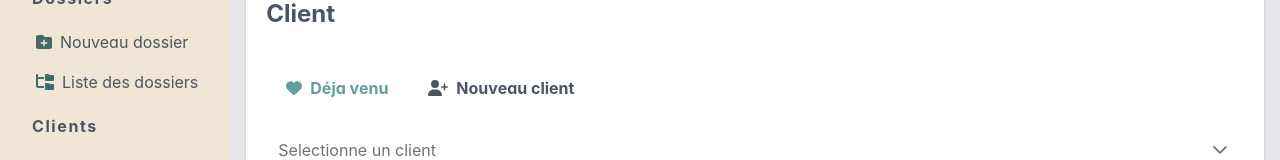
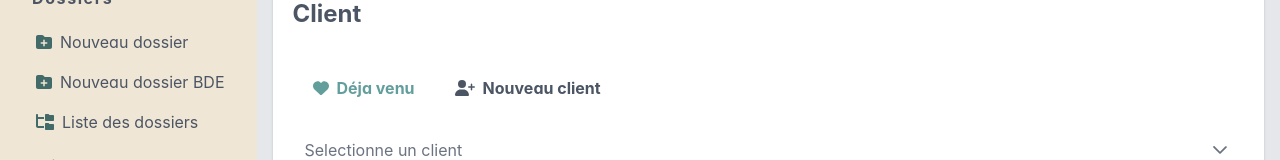
Before and after one commit to BahAilime/gestion-du-nay, a Next.js app: page /dossier/nouveau in a window 1280 px wide. Shown: the part 128-288 px from the top of the page. Built offline with nearby package versions, Linux system fonts and the light colour scheme; no server answers; the database is empty.

Commit message:
Ajout du nouveau dossier bde dans le menu

```diff
--- a/src/components/Menu.tsx
+++ b/src/components/Menu.tsx
@@ -13,6 +13,7 @@ export default function Menu() {
         <div className="flex flex-col gap-4">
             <MenuSection text="Dossiers" type="PROD">
                 <MenuItem text="Nouveau dossier" icon={menuIcon(faFolderPlus)} url="/dossier/nouveau"/>
+                <MenuItem text="Nouveau dossier BDE" icon={menuIcon(faFolderPlus)} url="/dossier2/nouveau"/>
                 <MenuItem text="Liste des dossiers" icon={menuIcon(faFolderTree)} url="/dossier"/>
             </MenuSection>
             <MenuSection text="Clients" type="PROD">
@@ -24,7 +25,6 @@ export default function Menu() {
                 <MenuItem text="Carte + hook" icon={menuIcon(faFolderPlus)} url="/test/maphook"/>
                 <MenuItem text="useDossier" icon={menuIcon(faFolderPlus)} url="/test/useDossier"/>
             </MenuSection>
-
         </div>
     )
 }
```
